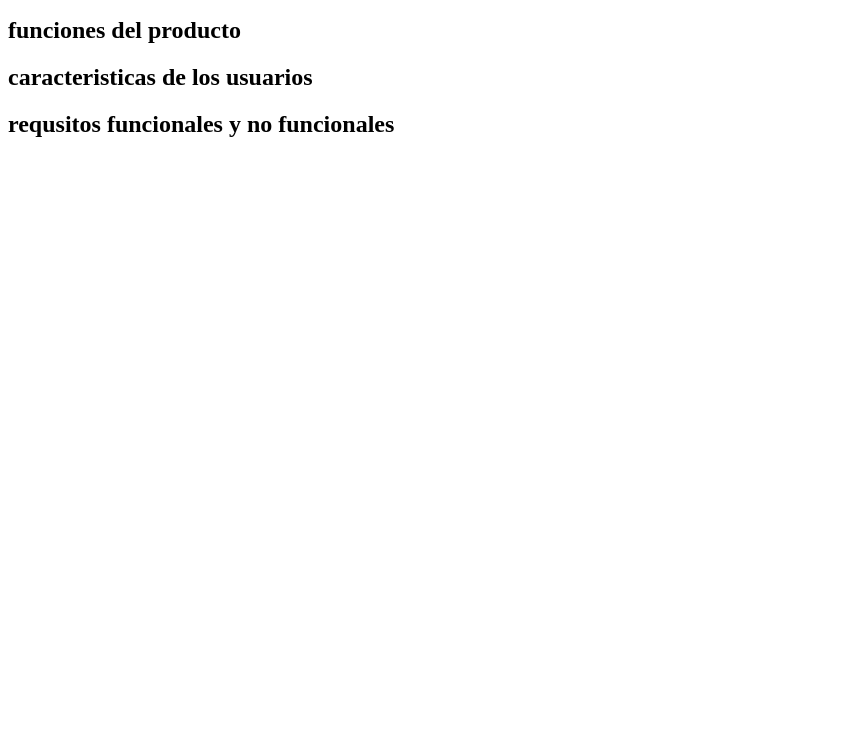
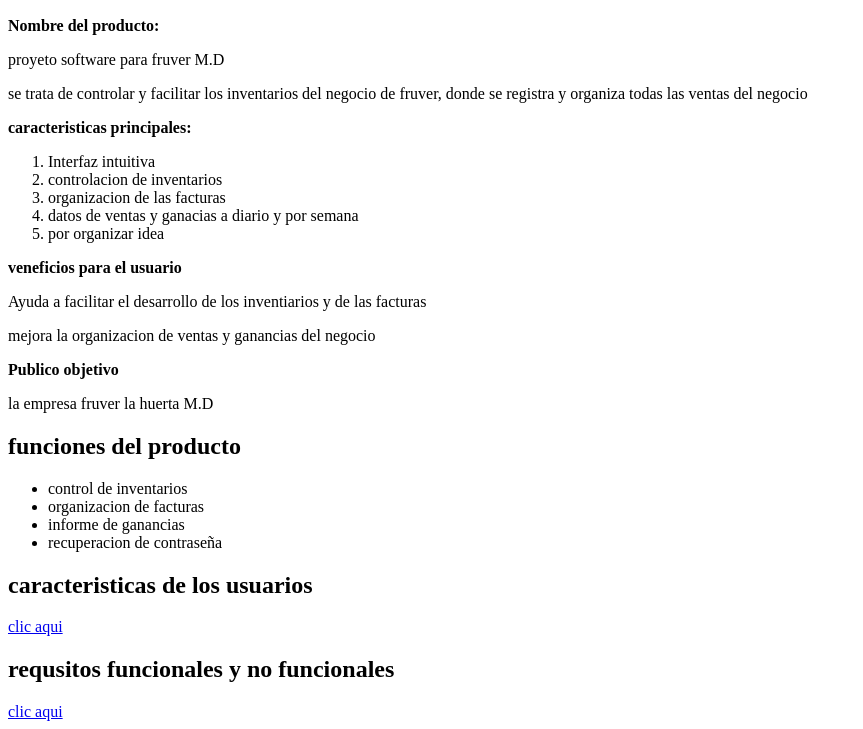
Before and after one commit to YotanRey/Perspectiva, a plain HTML site: page index.html in a window 1280 px wide. Shown: the part 110-839 px from the top of the page, without its empty margins (0-863 px from the left). Before the commit the page ends 800 px from the top, so only its background shows below. Drawn offline with Linux system fonts and the light colour scheme.

```diff
--- a/index.html
+++ b/index.html
@@ -10,9 +10,33 @@
 <body>
     <h1>Requisitos usando el estandar IEEE830</h1>
     <h2>Perspectiva del producto</h2>
+    <strong>Nombre del producto:</strong>
+    <p>proyeto software para fruver M.D</p>
+    <p>se trata de controlar y facilitar los inventarios del negocio de fruver, donde se registra y organiza todas las ventas del negocio</p>
+    <strong>caracteristicas principales:</strong>
+    <ol>
+        <li>Interfaz intuitiva </li>
+        <li>controlacion de inventarios</li>
+        <li>organizacion de las facturas</li>
+        <li>datos de ventas y ganacias a diario y por semana</li>
+        <li>por organizar idea</li>
+    </ol>
+    <strong>veneficios para el usuario</strong>
+    <p>Ayuda a facilitar el desarrollo de los inventiarios y de las facturas </p>
+    <p>mejora la organizacion de ventas y ganancias del negocio </p>
+    <strong>Publico objetivo</strong>
+<p>la empresa  fruver la huerta M.D </p>
     <h2>funciones del producto</h2>
-    <h2>caracteristicas de los usuarios</h2> <!--ya esta echo-->
-<h2>requsitos funcionales y no funcionales</h2> <!--ya esta echo-->
+    <ul>
+        <li>control de inventarios</li>
+        <li>organizacion de facturas </li>
+        <li>informe de ganancias </li>
+        <li>recuperacion de contraseña</li>
+    </ul>
+    <h2>caracteristicas de los usuarios</h2>
+    <a href=" https://yotanrey.github.io/caso-de-uso-1/" target="_blank" >clic aqui </a>
+<h2>requsitos funcionales y no funcionales</h2>
+ <a href="https://yotanrey.github.io/requerimientos/" target="_blank" >clic aqui</a>
 
 
 </body>
```
